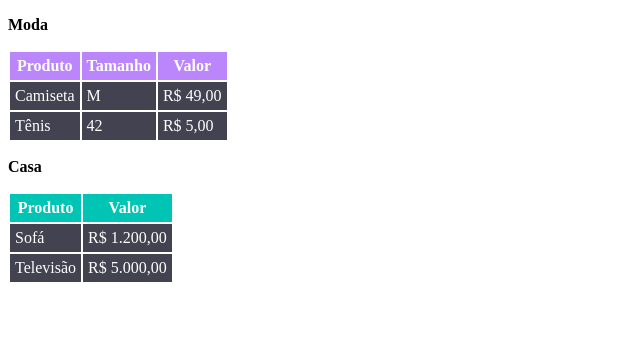
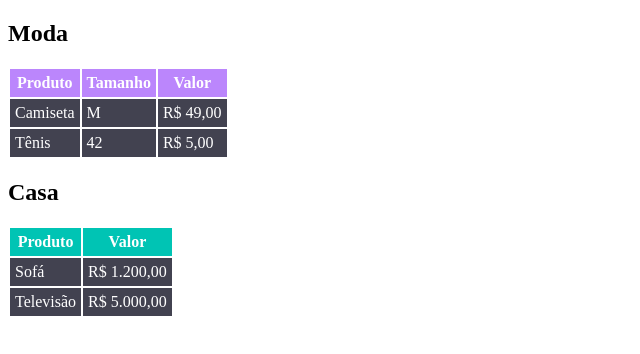
Before and after one commit to DaniloYuriRibeiro/quest-html-e-css-basicos, a plain HTML site: page index.html in a window 1280 px wide. Shown: the whole page, without its empty margins (0-640 px from the left). Drawn offline with Linux system fonts and the light colour scheme.

Commit message:
Alterado de <p> para <h2>

```diff
--- a/index.html
+++ b/index.html
@@ -9,7 +9,7 @@
     <link rel="stylesheet" href="styles.css">
 </head>
 <body>
-    <p>Moda</p>
+    <h2>Moda</h2>
 
     <table class="tabela-moda">
         <tr class="produtos-moda-th">
@@ -29,7 +29,7 @@
         </tr>
     </table>
 
-    <p>Casa</p>
+    <h2>Casa</h2>
 
     <table class="tabela-casa">
         <tr class="produtos-casa-th">
--- a/styles.css
+++ b/styles.css
@@ -19,7 +19,7 @@ th {
     color: white
 }
 
-p {
+h2 {
     color: #000;
-    font-weight: bold;
+    /* font-weight: bold; */
 }
```
